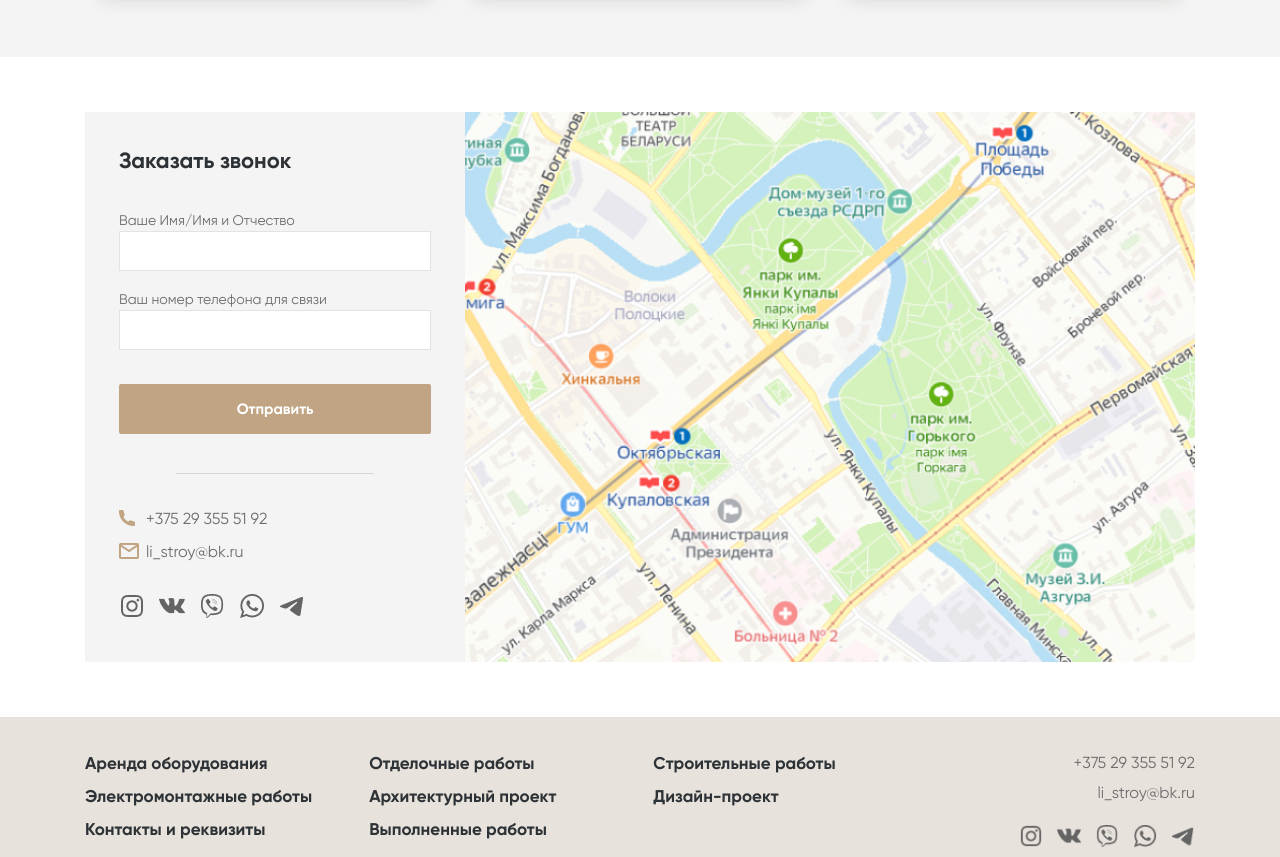
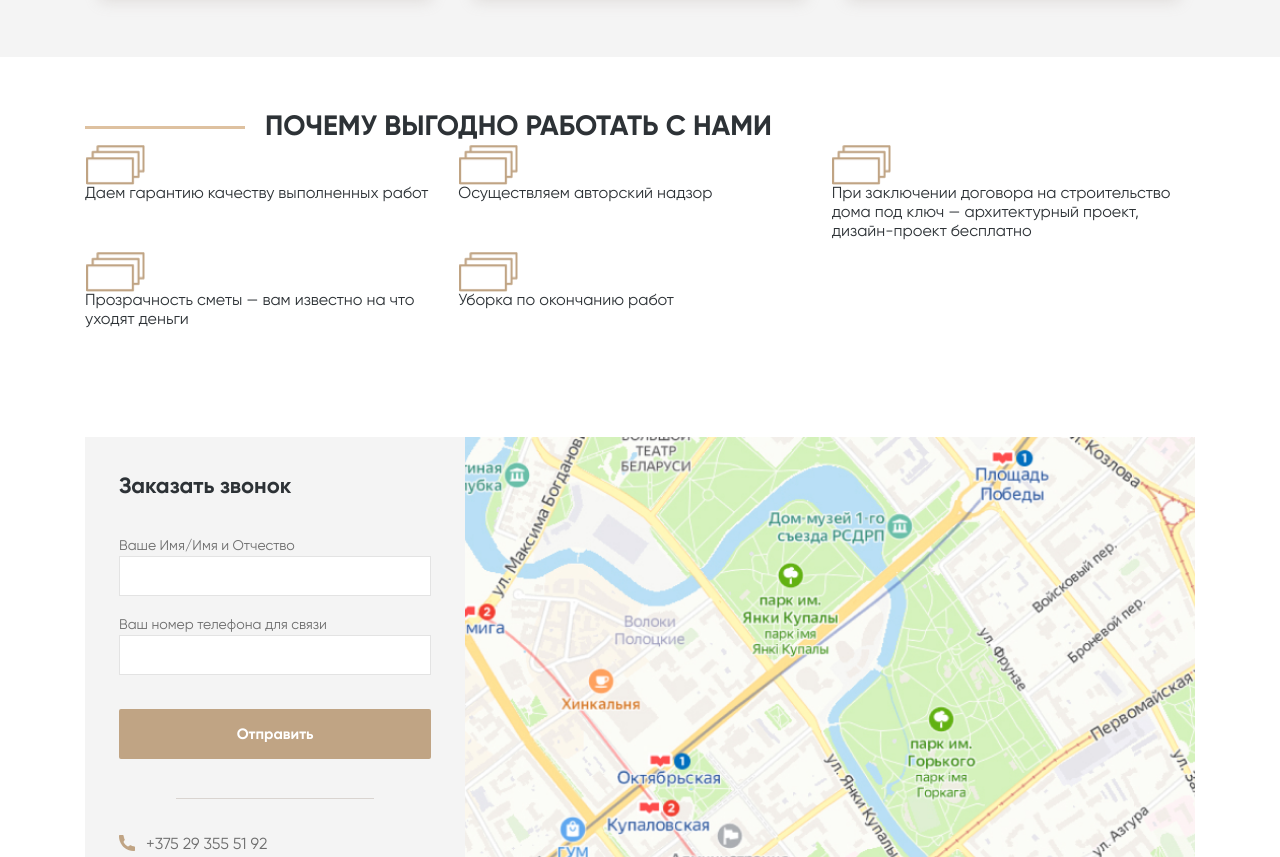
Before and after one commit to romanprokopuk/listroy, a website: page app/index.html in a window 1280 px wide. Shown: the part 2334-3191 px from the top of the page. Drawn offline with Linux system fonts and the light colour scheme.

Commit message:
benefits

```diff
--- a/app/index.html
+++ b/app/index.html
@@ -413,6 +413,34 @@
                 </div>
             </div>
         </section>
+        <section class="benefits">
+            <div class="container">
+                <h1 class="heading">Почему выгодно работать с нами</h1>
+                <div class="benefits-contant">
+                    <div class="benefits-contant-elem">
+                        <div class="benefits-contant-img benefits-contant-img__warranty"></div>
+                        <div class="benefits-contant-text">Даем гарантию качеству выполненных работ</div>
+                    </div>
+                    <div class="benefits-contant-elem">
+                        <div class="benefits-contant-img benefits-contant-img__supervision"></div>
+                        <div class="benefits-contant-text">Осуществляем авторский надзор</div>
+                    </div>
+                    <div class="benefits-contant-elem">
+                        <div class="benefits-contant-img benefits-contant-img__bonuses"></div>
+                        <div class="benefits-contant-text">При заключении договора на строительство дома под ключ —
+                            архитектурный проект, дизайн-проект бесплатно</div>
+                    </div>
+                    <div class="benefits-contant-elem">
+                        <div class="benefits-contant-img benefits-contant-img__expenses"></div>
+                        <div class="benefits-contant-text">Прозрачность сметы — вам известно на что уходят деньги</div>
+                    </div>
+                    <div class="benefits-contant-elem">
+                        <div class="benefits-contant-img benefits-contant-img__cleaning"></div>
+                        <div class="benefits-contant-text">Уборка по окончанию работ</div>
+                    </div>
+                </div>
+            </div>
+        </section>
         <section class="callback">
             <div class="container container__callback">
                 <div class="callback-contant">
@@ -443,7 +471,8 @@
                     <div class="contacts contacts__callback">
                         <ul>
                             <li>
-                                <a class="contacts-elem contacts-elem__callback-phone" href="tel:+375293555192" title="Позвонить на телефон">+375 29
+                                <a class="contacts-elem contacts-elem__callback-phone" href="tel:+375293555192"
+                                    title="Позвонить на телефон">+375 29
                                     355 51 92</a>
                             </li>
                             <li>
--- /dev/null
+++ b/app/scss/benefits.scss
@@ -0,0 +1,46 @@
+// benefits
+
+// --------------------------------------------------------------------------------- > benefits
+
+.benefits {
+    padding-top: 52px;
+    padding-bottom: 52px;
+    @media (max-width: 992px) {
+        padding-top: 42px;
+        padding-bottom: 42px;
+    }
+}
+
+.benefits-contant {
+    display: grid;
+    grid-template-columns: repeat(3, 1fr);
+    grid-gap: 10px;
+}
+
+.benefits-contant-img {
+    width: 60px;
+    height: 40px;
+    background-position: center;
+    background-size: contain;
+    background-repeat: no-repeat;
+}
+
+.benefits-contant-img__warranty {
+    background-image: url('../images/expenses.png');
+}
+
+.benefits-contant-img__supervision {
+    background-image: url('../images/expenses.png');
+}
+
+.benefits-contant-img__bonuses {
+    background-image: url('../images/expenses.png');
+}
+
+.benefits-contant-img__expenses {
+    background-image: url('../images/expenses.png');
+}
+
+.benefits-contant-img__cleaning {
+    background-image: url('../images/expenses.png');
+}
--- a/app/scss/callback.scss
+++ b/app/scss/callback.scss
@@ -10,8 +10,8 @@
         padding-bottom: 35px;
     }
     @media (max-width: 768px) {
-        padding-top: 0;
-        padding-bottom: 0;
+        padding-top: 33px;
+        padding-bottom: 33px;
         background-color: #f4f4f4;
     }
 }
--- a/app/scss/style.scss
+++ b/app/scss/style.scss
@@ -202,6 +202,7 @@ a {
 @import "company";
 @import "about-company";
 @import "services";
+@import "benefits";
 @import "callback";
 
 @import "footer";
```
Also changed, not shown: app/css/style.min.css, app/images/expenses.png (added).
